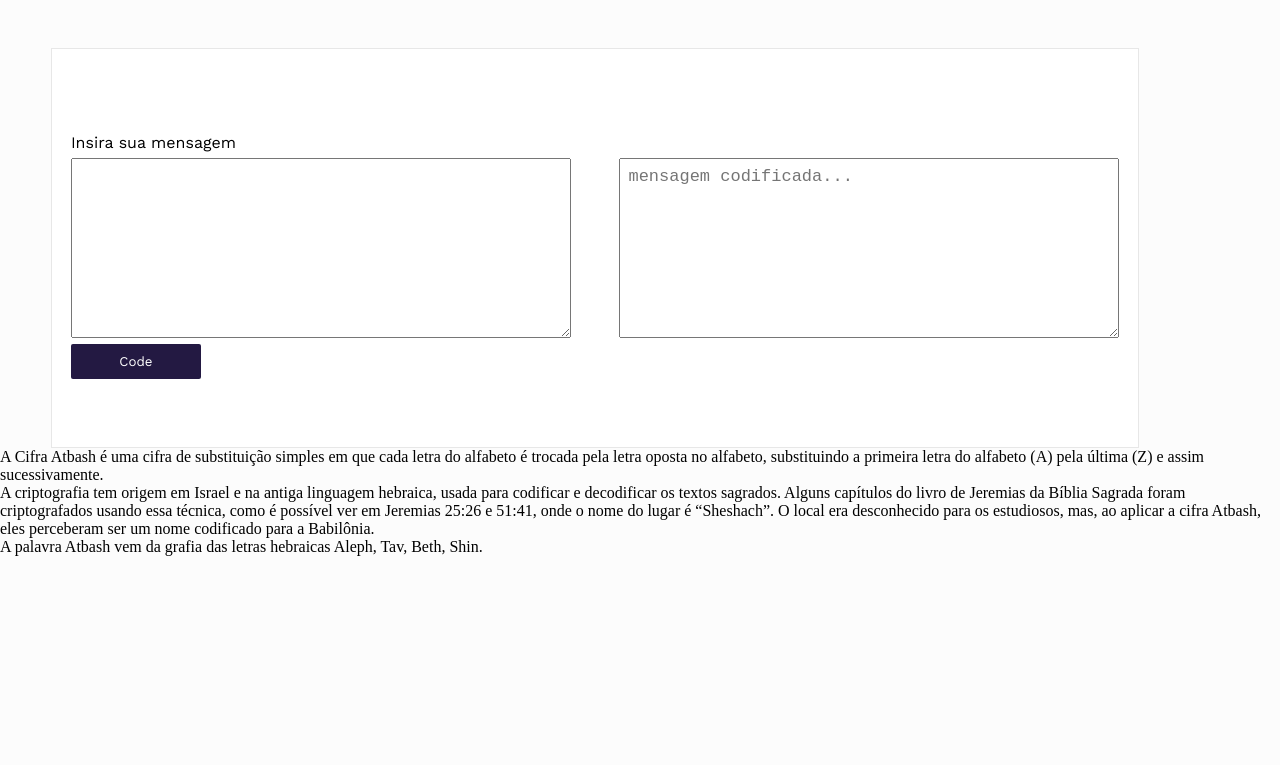
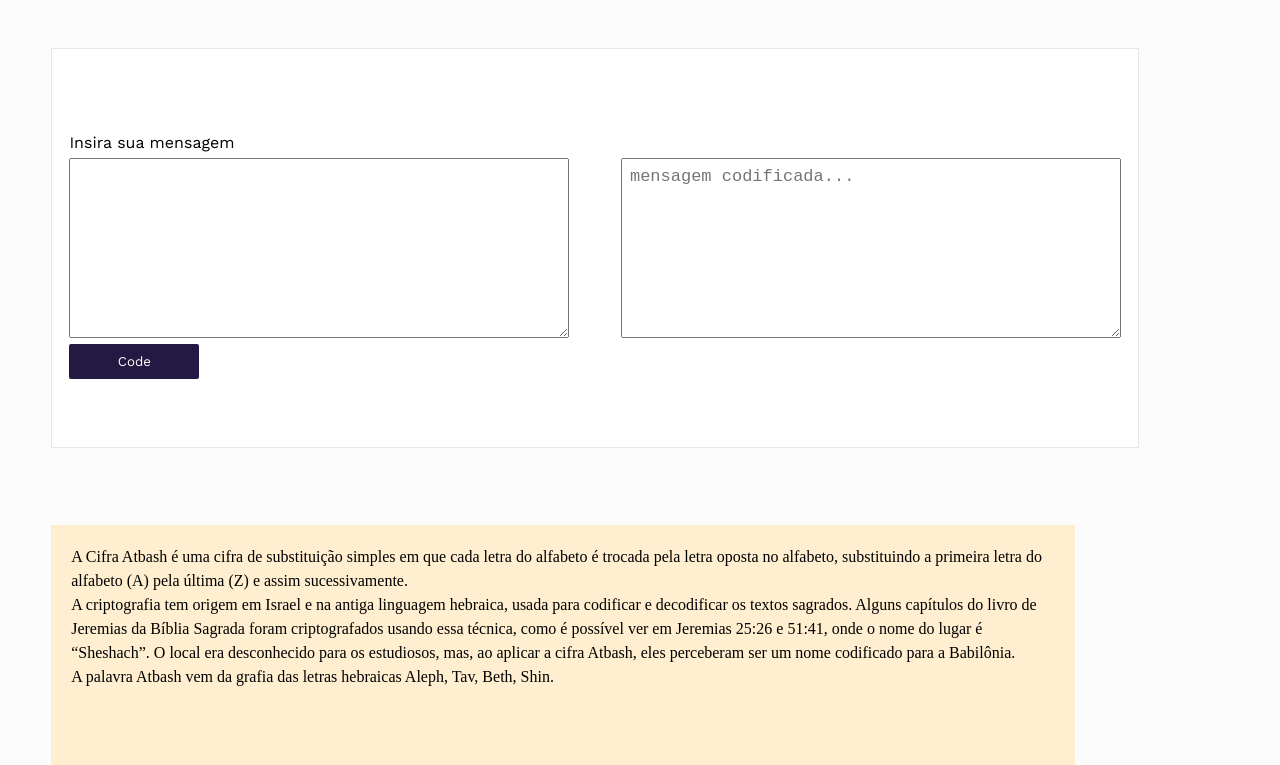
Before and after one commit to williamcouto/atbash-cipher, a plain HTML site: page index.html in a window 1280 px wide. Shown: the part 93-858 px from the top of the page. Before the commit the page ends 800 px from the top, so only its background shows below. Drawn offline with nearby package versions, Linux system fonts and the light colour scheme.

Commit message:
Update CSS
add style atbash box

```diff
--- a/style.css
+++ b/style.css
@@ -26,7 +26,7 @@ body{
     gap: 27px;
     margin: 4% 0px 0px 4%;
     background-color: #ffff;
-    padding: 8px;
+    padding: 5px;
     width: 85vw;
     height: 50vh;
     border: 1px solid #00000018;
@@ -44,6 +44,17 @@ textarea{
     height: 180px;
     padding: 8px;
     font-size: 17px;
+}
+
+.atbash-history{
+    display: flex;
+    flex-direction: column;
+    width: 80vw;
+    height: 30vh;
+    padding: 20px;
+    margin: 6% 0px 0px 4%;
+    line-height: 1.5em;
+    background-color: rgb(255, 238, 207);
 }
 
 input[type="button"]{
```
